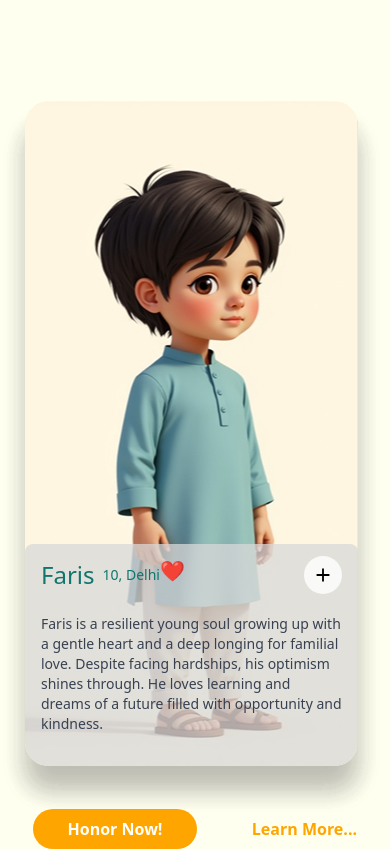
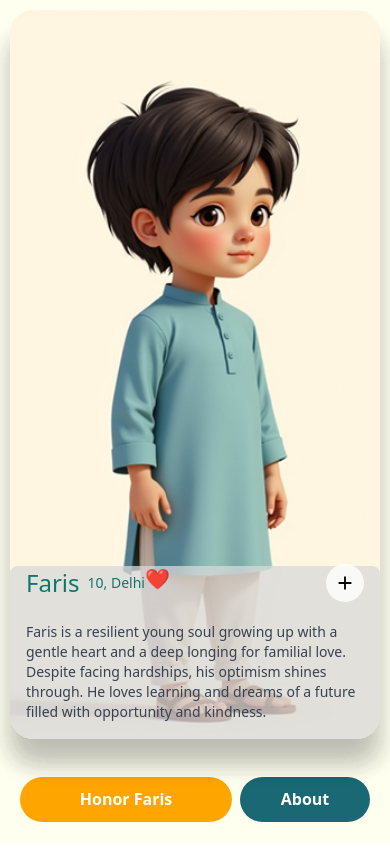
Before and after one commit to devbasira/HonorOrphan, a React (Vite) app: page / in a window 390 px wide. Built offline with nearby package versions, Linux system fonts and the light colour scheme.

Commit message:
made changes

```diff
--- a/src/App.tsx
+++ b/src/App.tsx
@@ -2,6 +2,8 @@ import { useState } from 'react';
 import OrphanDetails from './components/OrphanDetails';
 import logo from './assets/logo.png';
 import CardStack from './components/CardStack';
+import { useIsMobile } from "./lib/isMobile"
+import { X } from 'lucide-react';
 
 
 
@@ -63,13 +65,15 @@ const initialCards: CardData[] = [
 
 function App() {
   const [currentIndex, setCurrentIndex] = useState(0);
+  const isMobile = useIsMobile()
+  const [isAboutClicked, setIsAbout] = useState(false);
+  // const [isHonorClicked, setIsHonor] = useState(false)
 
   return (
     <div className=" bg-[#FFFFF0] min-h-screen overflow-hidden">
-
-      <header className="h-[77px] lg:bg-[#1A6874] bg-[#FFFFF0] text-white p-4">
-        <div className="max-w-7xl mx-auto flex lg:flex-row md:flex-row gap-[20px] flex-col justify-between items-center">
-          <div className="lg:flex hidden items-center gap-2">
+      <header className="lg:flex hidden w-screen h-[77px] lg:bg-[#1A6874] bg-[#FFFFF0] text-white p-4">
+        <div className="lg:w-[1200px] md:w-[900px] max-w-[1200px]  mx-auto flex lg:flex-row md:flex-row gap-[20px] flex-col justify-between items-center">
+          <div className="items-center gap-2">
             <img src={logo} alt="" />
           </div>
           <div className="lg:flex hidden font-semibold text-gray-200">"No! But you do not honor the orphan."</div>
@@ -77,14 +81,41 @@ function App() {
       </header>
       <main className="flex justify-center items-center max-w-[1200px] mx-auto lg:py-8 lg:px-4">
         <div className="grid grid-cols-1 lg:grid-cols-2 md:grid-cols-3 gap-8">
-          <div className="flex flex-col z-500 lg:col-span-1 md:col-span-1 md:w-full w-screen lg:w-full lg:border-r lg:border-gray-300 flex lg:justify-center md:justify-center justify-end items-center  overflow-x-auto scrollbar-hide">
-            <div className="flex flex-col items-center">
+          <div className="flex flex-col lg:col-span-1 md:col-span-1 md:w-full lg:w-full w-screen lg:h-auto md:h-auto h-screen lg:w-full lg:border-r lg:border-gray-300 flex lg:justify-center md:justify-center justify-end lg:item-center md:items-center lg:overflow-x-auto md:overflow-x-auto  scrollbar-hide">
+            <div className="flex flex-col justify-center items-center">
 
               <CardStack
                 initialCards={initialCards}
                 setIndex={setCurrentIndex}
+                isAboutClicked = {isAboutClicked}
+                // isHonorClicked = {isHonorClicked}
                 className="mt-6 mb-20"
               />
+              {
+                isMobile ? (<div>
+                  <div className="absolute bottom-0 left-0 w-[340px]  flex justify-between items-center px-[20px] mt-32 md:mt-6 lg:mt-5 h-[90px] w-screen">
+                    <button
+                      onClick={() => { }}
+                      className="bg-[#FFA500] w-[212px] h-[45px] hover:bg-orange-400 text-white font-semibold py-2 px-6 rounded-full transition-all"
+                    >
+                      Honor {initialCards[currentIndex].name}
+                    </button>
+                    <button
+                      onClick={() => { setIsAbout(!isAboutClicked) }}
+                      className={`font-semibold transition-all ${
+                        isAboutClicked
+                          ? 'bg-red-500 hover:bg-red-600 w-[45px] h-[45px] rounded-full flex items-center justify-center'
+                          : 'bg-[#1A6874] hover:bg-orange-400 text-white w-[130px] h-[45px] py-2 px-6 rounded-full'
+                      }`}
+                    >
+                      {isAboutClicked ? (
+                        <X size={24} className="text-white" />
+                      ) : (
+                        'About'
+                      )}
+                    </button>
+                  </div>
+                </div>) : (
                   <div className="w-[340px] flex justify-between items-center px-2 mt-32 md:mt-6 lg:mt-5">
                     <button
                       onClick={() => { }}
@@ -96,6 +127,8 @@ function App() {
                       Learn More...
                     </h3>
                   </div>
+                )
+              }
             </div>
           </div>
           <div className="ml-6 hidden lg:flex justify-center items-center  lg:col-span-1 md:col-span-3 h-[85vh] overflow-y-auto pr-2 scrollbar-hide">
--- a/src/components/CardStack.tsx
+++ b/src/components/CardStack.tsx
@@ -1,7 +1,6 @@
 import React, { useState, useEffect, useRef, } from "react";
 import { AnimatePresence } from "framer-motion";
 import SwipeableCard from "./SwipeableCard";
-import { ArrowLeft } from "lucide-react";
 import { cn } from "../lib/utils";
 
 interface CardData {
@@ -21,9 +20,10 @@ interface CardStackProps {
   initialCards?: CardData[];
   index?: number;
   setIndex?: (index: number) => void;
+  isAboutClicked : boolean,
 }
 
-const CardStack: React.FC<CardStackProps> = ({ className, initialCards,setIndex }) => {
+const CardStack: React.FC<CardStackProps> = ({ className, initialCards,setIndex, isAboutClicked }) => {
   const [cards, setCards] = useState<CardData[]>(initialCards || []);
   const [lastDirection, setLastDirection] = useState<"left" | "right" | null>(null);
   const [history, setHistory] = useState<CardData[]>([]);
@@ -48,20 +48,6 @@ const CardStack: React.FC<CardStackProps> = ({ className, initialCards,setIndex
     }
   };
 
-  const handleUndo = () => {
-    if (history.length === 0) return;
-
-    const lastCard = history[history.length - 1];
-    const newCards = [lastCard, ...cards];
-    setCards(newCards);
-    setHistory(prev => prev.slice(0, -1));
-    setLastDirection(null);
-
-    if (setIndex) {
-      const restoredIndex = initialCards?.findIndex(card => card.id === lastCard.id) ?? 0;
-      setIndex(restoredIndex);
-    }
-  };
 
 
 
@@ -80,7 +66,7 @@ const CardStack: React.FC<CardStackProps> = ({ className, initialCards,setIndex
   return (
     <div
       ref={stackRef}
-      className={cn("z-[1000] relative card-stack w-full max-w-sm mx-auto h-[500px] md:h-[600px]", className)}>
+      className={ cn( "flex justify-center z-[1000] relative card-stack w-full mx-auto h-[calc(100vh-90px)] lg:h-[600px] md:h-[600px]", className)}>
       <AnimatePresence>
         {cards.map((card, index) => (
           <SwipeableCard
@@ -88,6 +74,7 @@ const CardStack: React.FC<CardStackProps> = ({ className, initialCards,setIndex
               throw new Error("Function not implemented.");
             } } key={card.id}
             {...card}
+            isAboutClicked = {isAboutClicked}
             onSwipe={handleSwipe}
             style={{
               zIndex: cards.length - index,
@@ -105,7 +92,7 @@ const CardStack: React.FC<CardStackProps> = ({ className, initialCards,setIndex
           </div>
         </div>
       )}
-      {history.length > 0 && (
+      {/* {history.length > 0 && (
         <button
           onClick={handleUndo}
           className="absolute -bottom-16 left-1/2 transform -translate-x-1/2 bg-white hover:bg-slate-50 shadow-md px-5 py-2 rounded-full text-sm font-medium transition-all duration-200 flex items-center gap-2"
@@ -113,7 +100,7 @@ const CardStack: React.FC<CardStackProps> = ({ className, initialCards,setIndex
           <ArrowLeft size={16} />
           <span>Undo Last Swipe</span>
         </button>
-      )}
+      )} */}
     </div>
   );
 };
--- a/src/components/Sidebar.tsx
+++ b/src/components/Sidebar.tsx
@@ -30,8 +30,6 @@ const Sidebar = () => {
           Know more...
         </a>
       </div>
-
-    {/* Navigation */}
       <nav className="flex-grow">
         <ul className="space-y-2">
           <li>
--- a/src/components/SwipeableCard.tsx
+++ b/src/components/SwipeableCard.tsx
@@ -2,6 +2,7 @@ import React, { useState, useRef } from "react";
 import { motion, PanInfo, useMotionValue, useTransform } from "framer-motion";
 import { cn } from "../lib/utils";
 import { useIsMobile } from "../lib/isMobile"
+import logo from '../assets/logo2.png'
 
 
 import bgImage from '../assets/image.png';
@@ -20,6 +21,7 @@ interface SwipeableCardProps {
   style?: React.CSSProperties;
   className?: string;
   isTopCard?: boolean;
+  isAboutClicked : boolean
 }
 
 const SwipeableCard: React.FC<SwipeableCardProps> = ({
@@ -33,6 +35,7 @@ const SwipeableCard: React.FC<SwipeableCardProps> = ({
   onSwipe,
   style,
   className,
+  isAboutClicked,
   isTopCard = false,
 }) => {
   const [exitX, setExitX] = useState<number | null>(null);
@@ -53,12 +56,23 @@ const SwipeableCard: React.FC<SwipeableCardProps> = ({
     }
   };
 
+  const overlayHeight = isAboutClicked
+  ? "100%"
+  : isExpanded
+    ? "100%"
+    : isMobile
+      ? "25.333333%"
+      : "50%";
+
+  const showOverlayContent = !isAboutClicked
+
+
 
   return (
     <motion.div
       ref={cardRef}
       className={cn(
-        "swipable-card z-[1000] absolute h-[665px]  overflow-hidden rounded-3xl shadow-figma",
+        "swipable-card lg:w-auto md:w-auto w-[calc(100vw-20px)] z-[1000] absolute lg:h-[665px] md:h-[665px] h-[calc(100vh-115px)]  overflow-hidden rounded-3xl shadow-figma",
         className
       )}
       style={{
@@ -84,9 +98,9 @@ const SwipeableCard: React.FC<SwipeableCardProps> = ({
         transition: { duration: 0.3 }
       }}
     >
-      <div className=" overflow-hidden  rounded-3xl ">
+      <div className="rounded-3xl">
         <div
-          className="bg-blue-200 w-[333px] h-[665px] rounded-lg shadow-lg mb-4 cursor-pointer transform transition-all duration-300 hover:-translate-y-1 relative rounded-3xl"
+          className="bg-blue-200 h-[calc(100vh-100px)] w-full md:w-[333px] md:h-[665px] lg:w-[333px] lg:h-[665px] rounded-lg shadow-lg mb-4 cursor-pointer transform transition-all duration-300 hover:-translate-y-1 relative rounded-3xl"
           onClick={onSelect}
           style={{
             backgroundImage: `url(${bgImage})`,
@@ -95,21 +109,18 @@ const SwipeableCard: React.FC<SwipeableCardProps> = ({
           }}
         >
           <motion.div
-            className="overlay gap-[20px] absolute bottom-0 w-full rounded-lg bg-opacity-75 bg-[#D9D9D9] p-4 flex flex-col justify-end"
+            className={`overlay gap-[20px] absolute bottom-0 w-full rounded-lg bg-opacity-${showOverlayContent ? '75' : '50'} bg-[#D9D9D9] p-4 flex flex-col justify-end`}
             initial={false}
             animate={{
-              height: isExpanded
-                ? "100%"
-                : isMobile
-                  ? "33.333333%"
-                  : "50%"
+              height: overlayHeight
             }}
             transition={{
               duration: 0.4,
               ease: "easeInOut"
             }}
           >
-            <div className="flex items-center justify-between w-full items-center gap-1">
+            {showOverlayContent && (
+              <div className="flex items-center justify-between w-full items-center gap-1">
               <div className="flex">
                 <h2 className="text-[24px] font-normal text-teal-700">{name}</h2>
                 <span className="flex items-end text-sm ml-2 h-7 text-teal-700">{age}, {location}</span>
@@ -134,7 +145,8 @@ const SwipeableCard: React.FC<SwipeableCardProps> = ({
                 </motion.svg>
               </button>
             </div>
-
+            )}
+            {showOverlayContent ? (
             <motion.div>
               <motion.p
                 layout
@@ -173,6 +185,30 @@ const SwipeableCard: React.FC<SwipeableCardProps> = ({
                 </div>
               )}
             </motion.div>
+            ) : (
+              <div className="w-full h-full flex flex-col gap-[30px] justify-center items-start px-[20px]">
+                <img className="w-[236px] h-120px[]" src={logo} alt="logo" />
+                <div className="flex flex-col">
+                <h1 className="text-[20px] font-semibold">
+                "No! But you do not honor the orphan."
+                </h1>
+                <p className="text-[16px] text-gray-600">- Quran 89:71</p>
+                </div>
+                <div className="flex flex-col gap-[30px]">
+                  <p className="text-[16px]">
+                  Honor the Orphan isn’t just about giving—it’s about honoring. Inspired by this Quranic call, our platform goes beyond sponsorship to nurture real, meaningful connections between sponsors and orphans. Through updates, letters, and engagement, sponsors become a source of love, stability, and hope. Because true care isn’t transactional—it’s about presence, protection, and belonging.
+                  </p>
+                  {isAboutClicked && (<p className = "text-[16px] font-semibold">
+                  We’re building the platform—join us from the start!
+                  </p>) }
+                 {isAboutClicked && (
+                   <p className="text-[16px]">
+                   Pre-register now to be among the first sponsors and orphanages to create lasting impact
+                   </p>
+                 )}
+                </div>
+              </div>
+            )}
           </motion.div>
         </div>
       </div>
```
Also changed, not shown: src/components/OrphanDetails.tsx (+0 -15 lines), src/assets/logo2.png (added). Lines whose indentation alone changed are shown as unchanged.
